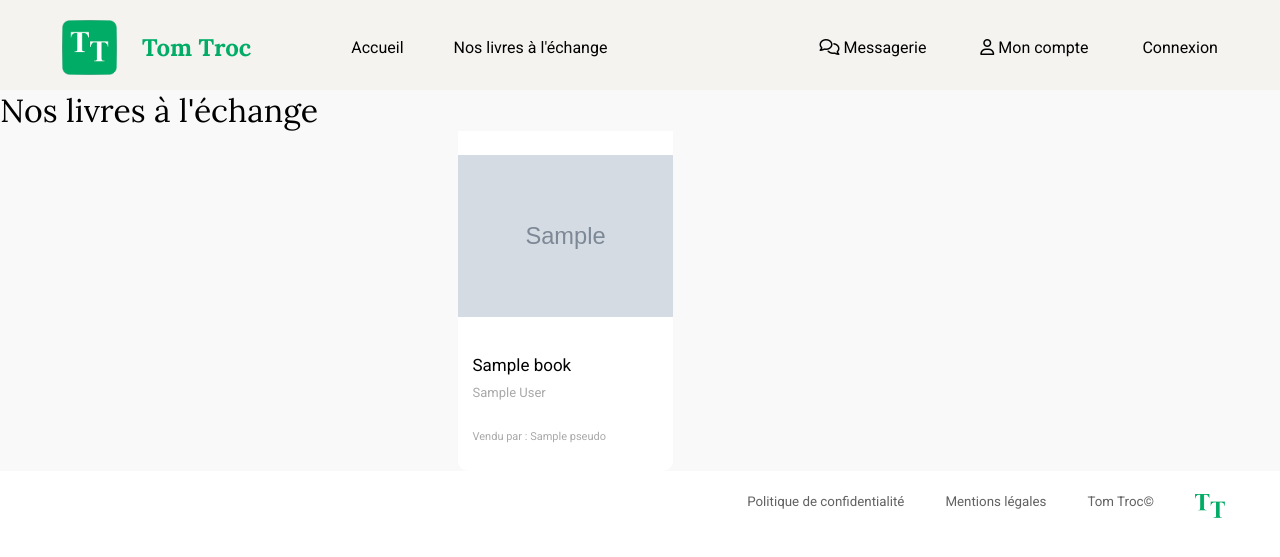
After one commit to QuentinDidelot/TomTroc, a PHP site: template views/templates/allBook.php in a window 1280 px wide. The commit adds this page. Shown: the top 557 px of the page. Run offline with PHP 8.4, Linux system fonts and the light colour scheme; the template is opened without the code that fills it: most values are stand-ins (such as "Sample title", 1, 10 or a date in 2020); grey boxes marked "Sample" are stand-in pictures; some libraries are stand-ins or nearby versions.

Commit message:
- Début de la page "Nos livres à l'échange"
- Requête SQL faite et opérationnelle
- Début du côté front

```diff
--- a/css/style.css
+++ b/css/style.css
@@ -243,7 +243,7 @@ header > nav {
 .books_card img {
     width: 100%;
     height: 210px;
-    object-fit: cover;
+    object-fit: contain;
 }
 
 .books_card h3 {
@@ -334,29 +334,6 @@ header > nav {
     color: var(--legendColor);
 }
 
-/*
-* Footer
-*/
-
-footer{
-    height: 70px;
-    background-color: #FFF;
-    align-content: center;
-}
-
-.logo_footer{
-    width: 30px;
-}
-
-
-.links_container {
-    display: flex;
-    justify-content: flex-end;
-    gap: 41px;
-    padding-right: 55px;
-    font-size: smaller;
-    color: var(--textColor);
-}
 
 /******************************************
 *************** PAGE CONNEXION ************
@@ -428,3 +405,54 @@ label {
     height: 100%;
     object-fit: cover;
 }
+
+
+/******************************************
+******** PAGE AVEC TOUS LES LIVRES ********
+******************************************/
+
+.all_books_container{
+    background: var(--backgroundColorTwo);
+}
+
+.all_books{
+    display: grid;
+    grid-template-columns: repeat(4, 0fr);
+    justify-content: center;
+    gap: 50px;
+    background-color: var(--backgroundColorTwo);
+}
+
+
+
+
+
+
+
+
+
+
+
+/******************************************
+*************** FOOTER ************
+******************************************/
+
+footer{
+    height: 70px;
+    background-color: #FFF;
+    align-content: center;
+}
+
+.logo_footer{
+    width: 30px;
+}
+
+
+.links_container {
+    display: flex;
+    justify-content: flex-end;
+    gap: 41px;
+    padding-right: 55px;
+    font-size: smaller;
+    color: var(--textColor);
+}
--- a/index.php
+++ b/index.php
@@ -19,6 +19,10 @@ try {
             $bookController->showHome();
             break;
 
+        case 'allBook':
+            $bookController = new BookController();
+            $bookController->showAllBook();
+            break;
 
         // Section admin & connexion.
 
--- /dev/null
+++ b/views/templates/allBook.php
@@ -0,0 +1,21 @@
+<?php
+    /**
+     * Affichage de tous les livres disponibles
+     */
+?>
+
+<div class="all_books_container">
+    <h2>Nos livres à l'échange</h2>
+        <div class="all_books">
+            <?php foreach($books as $book) { ?>
+                <a href="" class="books_link">
+                    <article class="books_card">
+                        <img src="<?= $book['image'] ?>" alt="">
+                        <h3 class="book_title"><?= $book['title'] ?></h3>
+                        <p class="author"><?= $book['author'] ?></p>
+                        <p class="sold_by">Vendu par : <?= $book['pseudo'] ?></p>
+                    </article>
+                </a>
+            <?php } ?>
+        </div>
+</div>
--- a/views/templates/main.php
+++ b/views/templates/main.php
@@ -20,7 +20,7 @@
                     <img class="logo" src="./img/icones/header.png" alt="Logo TomTroc (TT)">
                     <h1> Tom Troc </h1>
                     <a href="index.php?action=home">Accueil</a>
-                    <a href="" >Nos livres à l'échange</a>
+                    <a href="index.php?action=allBook" >Nos livres à l'échange</a>
                 </div>
 
                 <div class="nav_right">
```
Also changed, not shown: controllers/BookController.php (+13 -1 lines), models/BookManager.php (added, +29 -0 lines), views/templates/home.php (+7 -7 lines).
